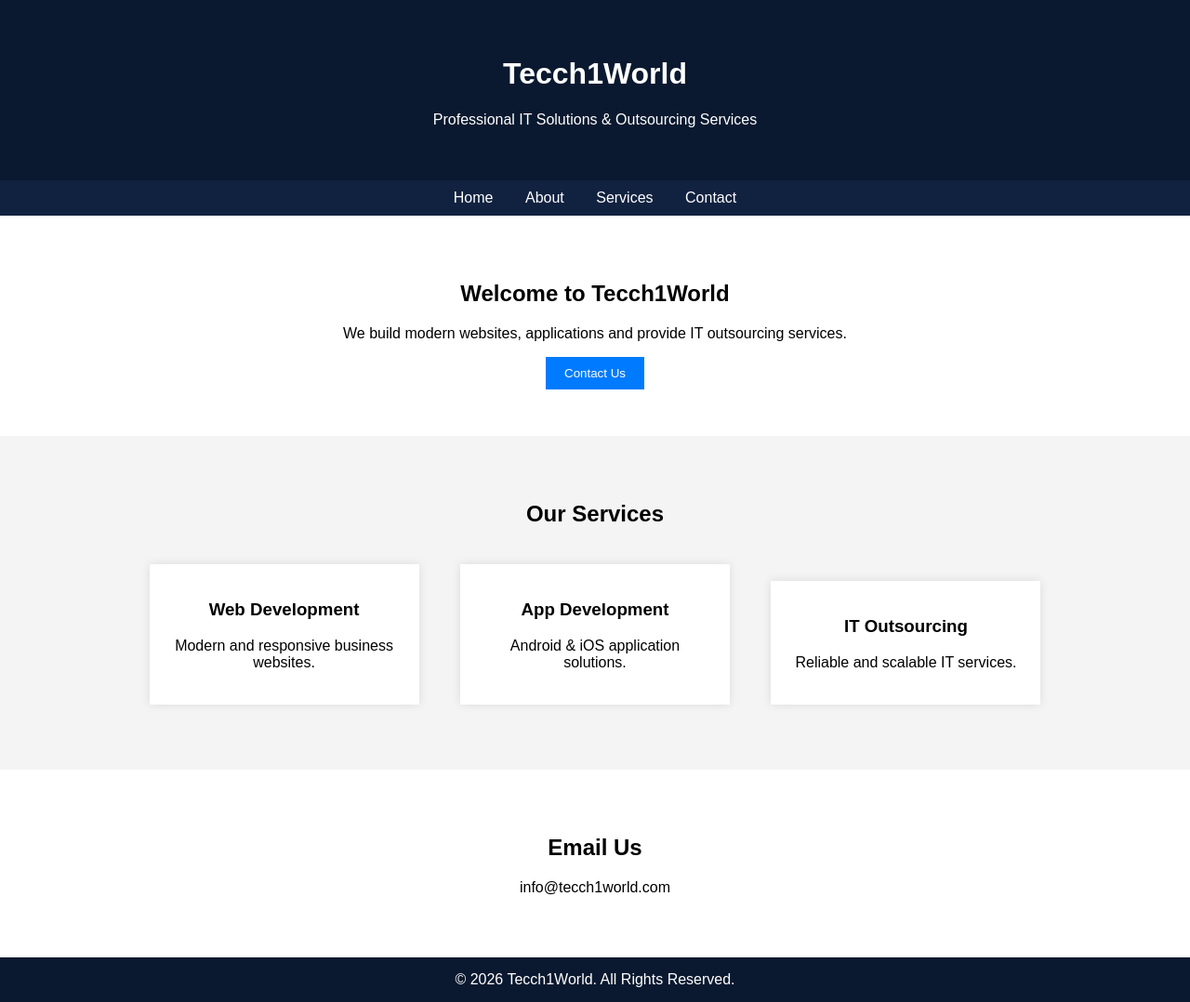
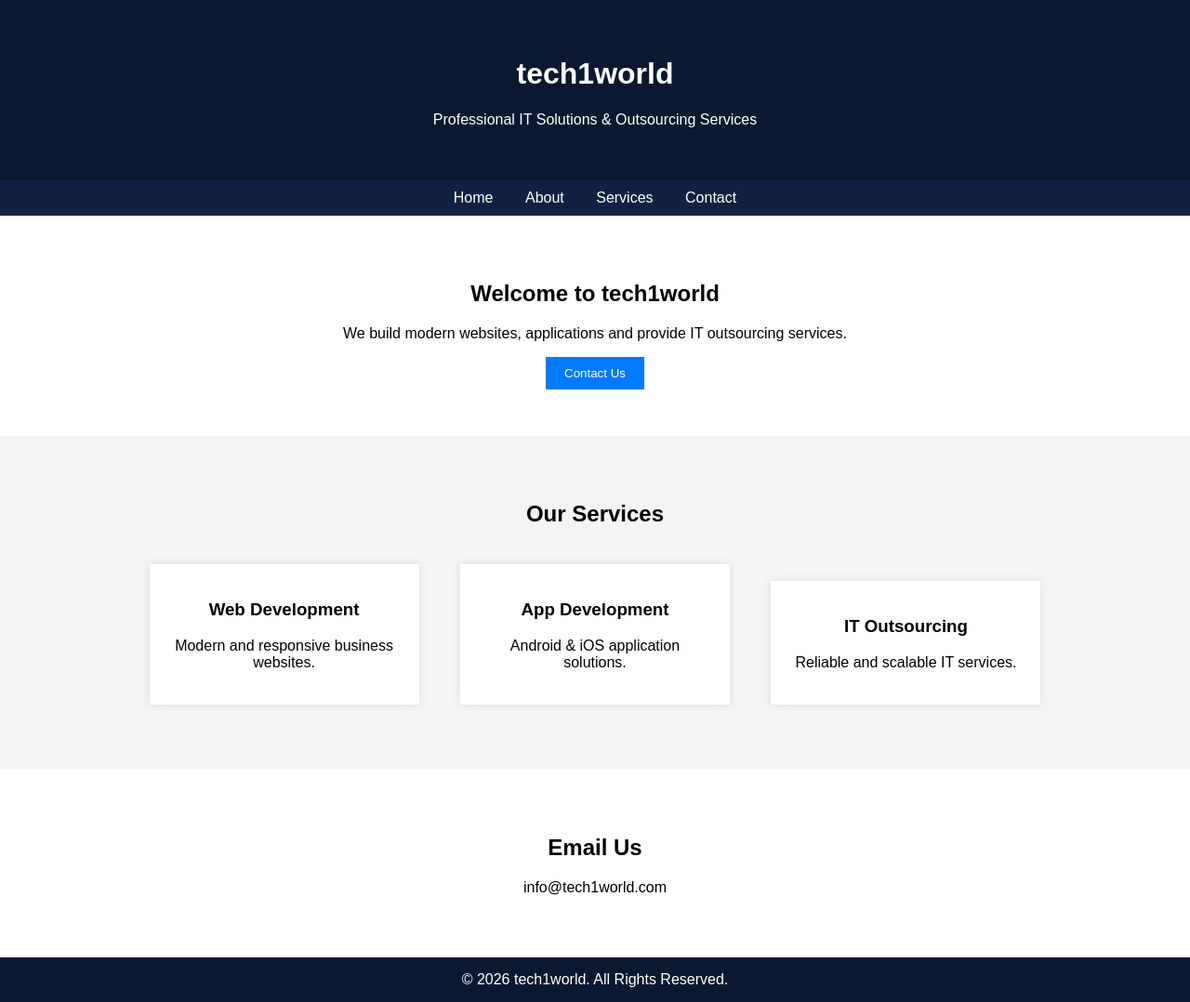
Before and after one commit to tech1world2026/tech1world2026.github.io, a plain HTML site: page index.html in a window 1280 px wide. Shown: the whole page at 93% size. Drawn offline with Linux system fonts and the light colour scheme.

Commit message:
Update index.html

```diff
--- a/index.html
+++ b/index.html
@@ -1,7 +1,7 @@
 <!DOCTYPE html>
 <html>
 <head>
-<title>Tecch1World - IT Solutions</title>
+<title>tech1world - IT Solutions</title>
 <meta name="viewport" content="width=device-width, initial-scale=1.0">
 <style>
 body {margin:0;font-family:Arial;}
@@ -19,7 +19,7 @@ button {background:#007bff;color:white;padding:10px 20px;border:none;}
 <body>
 
 <header>
-<h1>Tecch1World</h1>
+<h1>tech1world</h1>
 <p>Professional IT Solutions & Outsourcing Services</p>
 </header>
 
@@ -31,7 +31,7 @@ button {background:#007bff;color:white;padding:10px 20px;border:none;}
 </nav>
 
 <section>
-<h2>Welcome to Tecch1World</h2>
+<h2>Welcome to tech1world</h2>
 <p>We build modern websites, applications and provide IT outsourcing services.</p>
 <button>Contact Us</button>
 </section>
@@ -58,11 +58,11 @@ button {background:#007bff;color:white;padding:10px 20px;border:none;}
 
 <section>
 <h2>Email Us</h2>
-<p>info@tecch1world.com</p>
+<p>info@tech1world.com</p>
 </section>
 
 <footer>
-© 2026 Tecch1World. All Rights Reserved.
+© 2026 tech1world. All Rights Reserved.
 </footer>
 
 </body>
```
